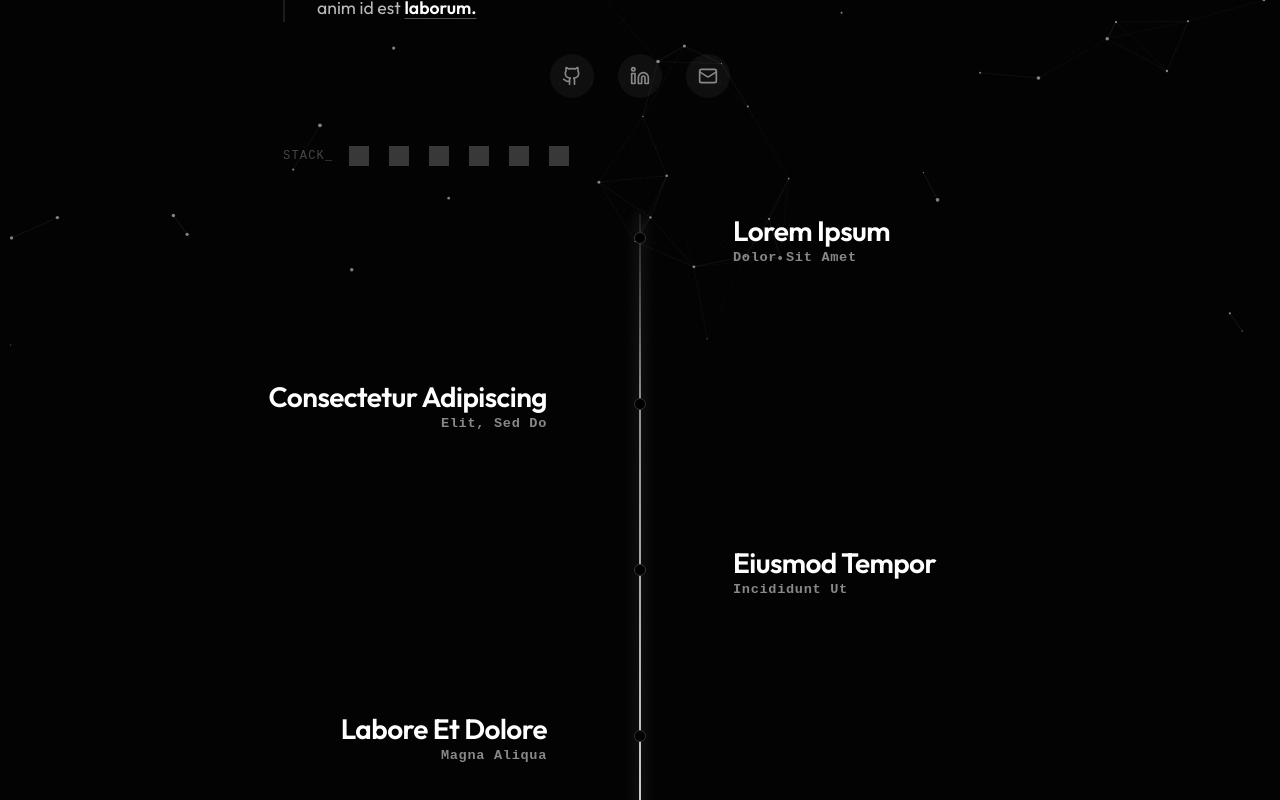
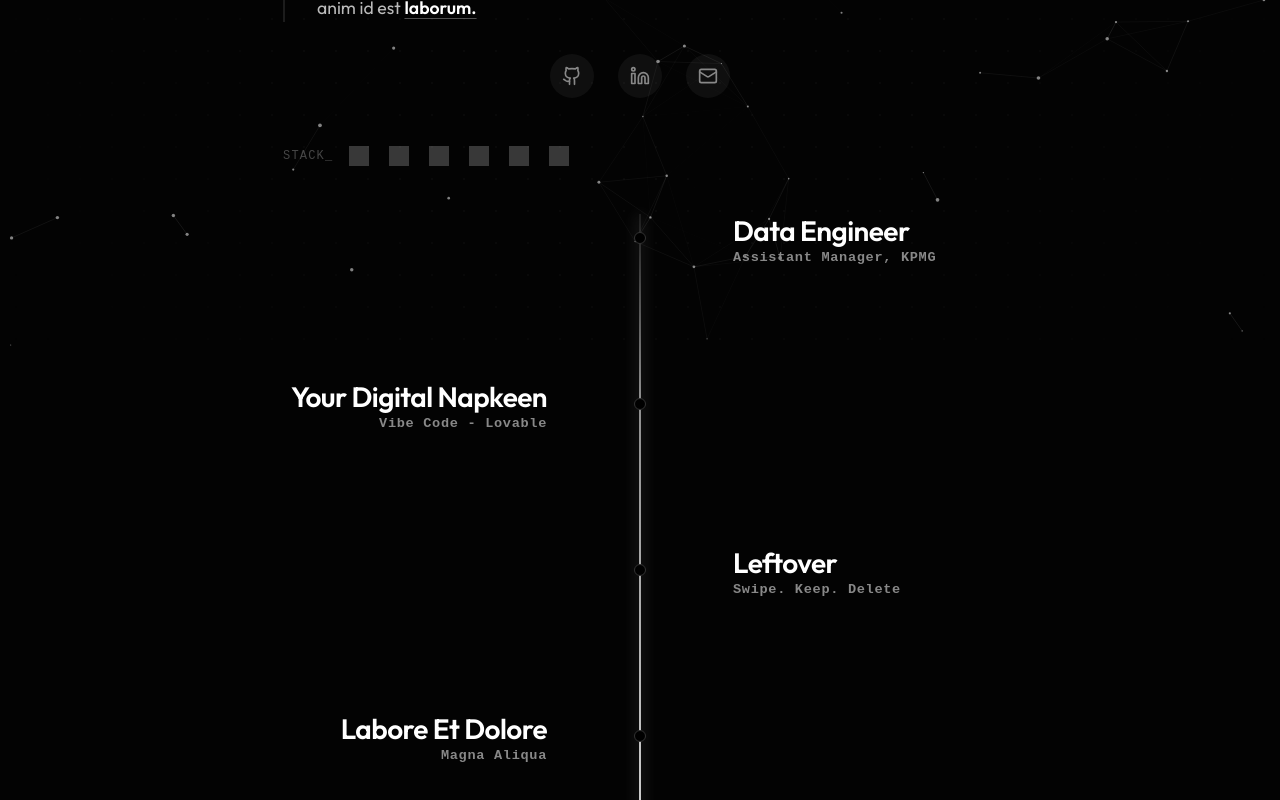
Before and after one commit to whysokara/Port, a React (Vite) app: page / in a window 1280 px wide. Shown: the part 445-1245 px from the top of the page. Built offline with nearby package versions, Linux system fonts and the light colour scheme; grey boxes are pictures that could not be loaded.

Commit message:
Update portfolio data and improve link button UI

```diff
--- a/src/components/BentoCard.css
+++ b/src/components/BentoCard.css
@@ -114,17 +114,26 @@
 
 
 .mini-link {
+    display: inline-flex;
+    align-items: center;
+    gap: 0.5rem;
     font-size: 0.85rem;
     color: #fff;
     text-decoration: none;
-    border-bottom: 1px solid rgba(255, 255, 255, 0.3);
-    padding-bottom: 2px;
-    transition: all 0.2s ease;
+    border: 1px solid rgba(255, 255, 255, 0.2);
+    padding: 0.5rem 1rem;
+    border-radius: 99px;
+    background: rgba(255, 255, 255, 0.03);
+    transition: all 0.3s cubic-bezier(0.16, 1, 0.3, 1);
+    font-weight: 500;
 }
 
 .mini-link:hover {
+    background: #fff;
+    color: #000;
     border-color: #fff;
-    opacity: 0.8;
+    transform: translateY(-2px);
+    box-shadow: 0 5px 15px rgba(255, 255, 255, 0.1);
 }
 
 /* MOBILE TYPOGRAPHY TWEAKS */
--- a/src/components/BentoCard.jsx
+++ b/src/components/BentoCard.jsx
@@ -35,8 +35,9 @@ const BentoCard = ({ item }) => {
                     {links && links.length > 0 && (
                         <div className="card-links">
                             {links.map((link, idx) => (
-                                <a key={idx} href={link.url} className="mini-link">
+                                <a key={idx} href={link.url} target="_blank" rel="noopener noreferrer" className="mini-link">
                                     {link.label}
+                                    <ArrowUpRight size={14} style={{ opacity: 0.7 }} />
                                 </a>
                             ))}
                         </div>
--- a/src/data/portfolioData.js
+++ b/src/data/portfolioData.js
@@ -19,32 +19,32 @@ import {
 
 export const portfolioData = [
     {
-        id: 'ai',
-        type: 'medium',
-        year: '2024',
-        title: "Lorem Ipsum",
-        subtitle: "Dolor Sit Amet",
+        id: 'KPMG',
+        type: 'small',
+        year: '2026',
+        title: "Data Engineer",
+        subtitle: "Assistant Manager, KPMG",
         description: "Lorem ipsum dolor sit amet, consectetur adipiscing elit. Sed do eiusmod tempor incididunt.",
         icon: Cpu,
-        links: [{ label: "View Demos", url: "#" }]
+        links: [{ label: "", url: "#" }]
     },
     {
-        id: 'web3',
+        id: 'To-Do',
         type: 'small',
-        year: '2023',
-        title: "Consectetur Adipiscing",
-        subtitle: "Elit, Sed Do",
+        year: '2026',
+        title: "Your Digital Napkeen",
+        subtitle: "Vibe Code - Lovable",
         description: "Ut enim ad minim veniam, quis nostrud exercitation ullamco laboris nisi ut aliquip.",
         icon: Database,
-        links: [{ label: "Contracts", url: "#" }]
+        links: [{ label: "SingleTxt", url: "http://singletxt.lovable.app" }]
     },
     {
-        id: 'mobile',
+        id: 'Leftover',
         type: 'small',
-        year: '2022',
-        title: "Eiusmod Tempor",
-        subtitle: "Incididunt Ut",
-        description: "Duis aute irure dolor in reprehenderit in voluptate velit esse cillum dolore.",
+        year: '2025',
+        title: "Leftover",
+        subtitle: "Swipe. Keep. Delete",
+        description: "Swipe-driven photo cleanup app for fast, intuitive gallery decluttering.",
         icon: Smartphone,
         links: []
     },
```
